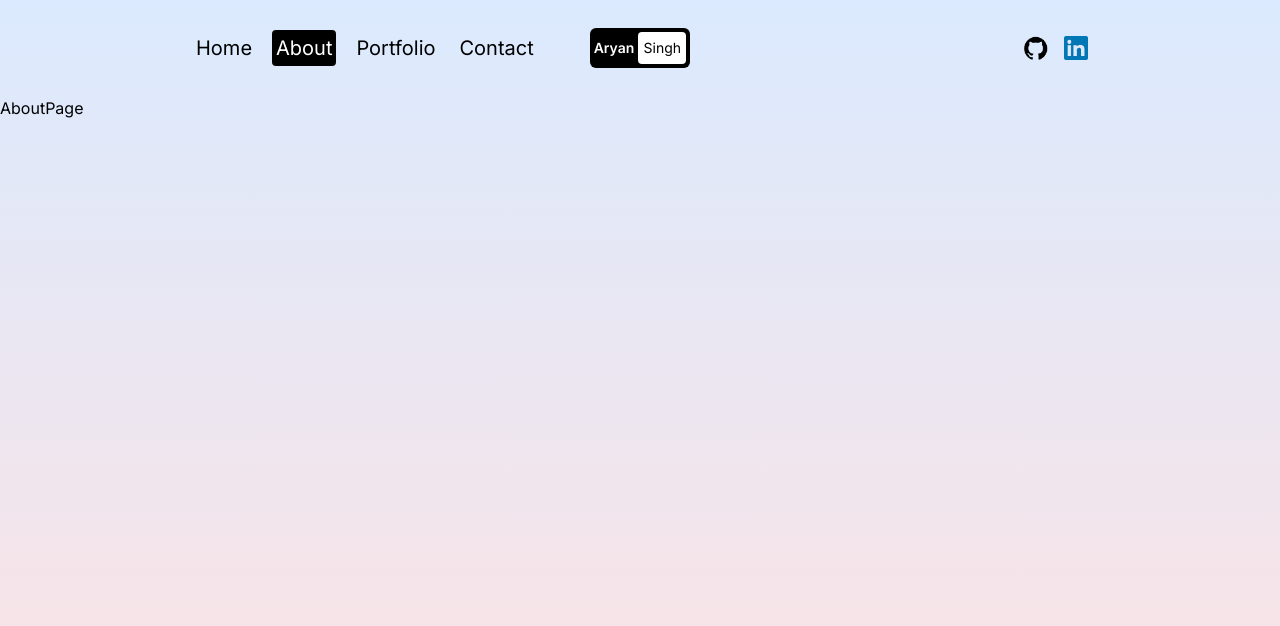
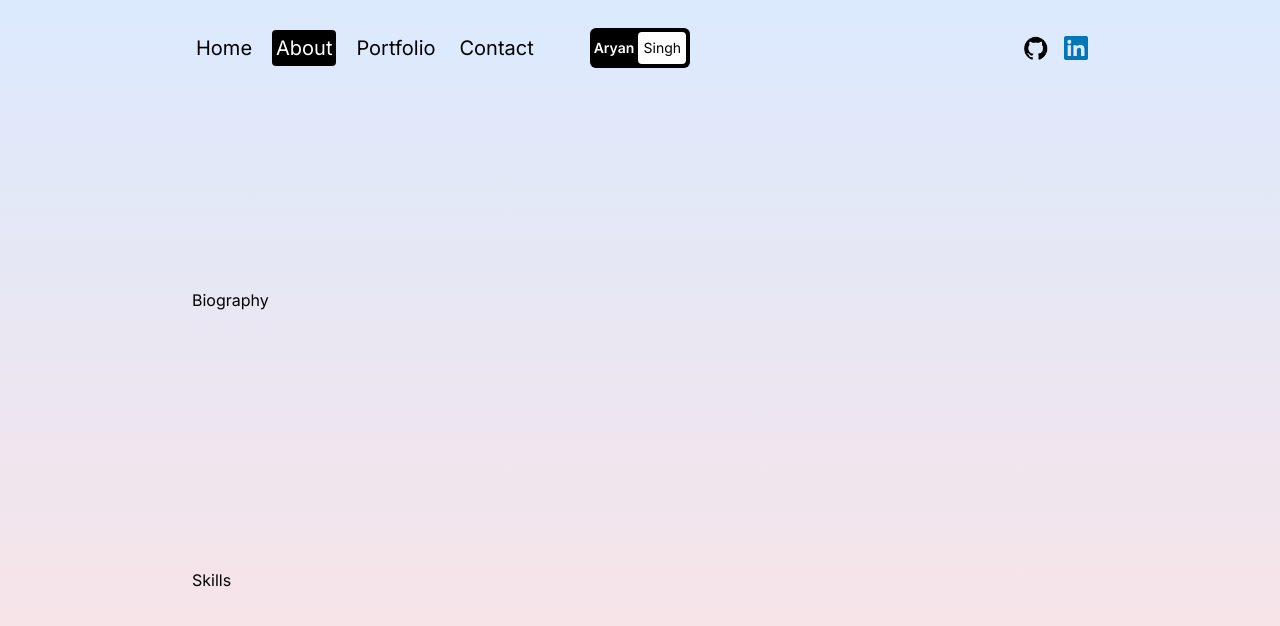
Before and after one commit to singhcoderX/portfolio, a Next.js app: page /about in a window 1280 px wide. Shown: the top 626 px of the page. Built offline with nearby package versions, Linux system fonts and the light colour scheme.

Commit message:
fixed container heights and added scroll

```diff
--- a/src/app/about/page.jsx
+++ b/src/app/about/page.jsx
@@ -1,8 +1,25 @@
 import React from "react";
-import PageWrapper from "../pageWrapper";
+import PageWrapper from "../../components/pageWrapper";
 
 const AboutPage = () => {
-  return <PageWrapper>AboutPage</PageWrapper>;
+  return (
+    <PageWrapper>
+      {/* CONTAINER */}
+      <div className="">
+        {/* Text Container  */}
+        <div className="p-4 sm:p-8 md:p-12 lg:p-20 xl:p-48 flex flex-col gap-24 md:gap-32 lg:gap-48 xl:gap-64">
+          {/* Biography Container  */}
+          <div className="">Biography</div>
+          {/* Skills Container  */}
+          <div className="">Skills</div>
+          {/* Experience Container  */}
+          <div className="">Experience</div>
+        </div>
+        {/* SVG Container  */}
+        <div className=""></div>
+      </div>
+    </PageWrapper>
+  );
 };
 
 export default AboutPage;
--- a/src/app/contact/page.jsx
+++ b/src/app/contact/page.jsx
@@ -1,5 +1,5 @@
 import React from "react";
-import PageWrapper from "../pageWrapper";
+import PageWrapper from "../../components/pageWrapper";
 
 const ContactPage = () => {
   return <PageWrapper>ContactPage</PageWrapper>;
--- a/src/app/page.jsx
+++ b/src/app/page.jsx
@@ -1,5 +1,5 @@
 import Image from "next/image";
-import PageWrapper from "./pageWrapper";
+import PageWrapper from "../components/pageWrapper";
 
 const Homepage = () => {
   return (
--- a/src/app/portfolio/page.jsx
+++ b/src/app/portfolio/page.jsx
@@ -1,5 +1,5 @@
 import React from "react";
-import PageWrapper from "../pageWrapper";
+import PageWrapper from "../../components/pageWrapper";
 
 const PortfolioPage = () => {
   return <PageWrapper>PortfolioPage</PageWrapper>;
--- a/src/components/transitionProvider.jsx
+++ b/src/components/transitionProvider.jsx
@@ -11,7 +11,7 @@ const TransitionProvider = ({ children }) => {
     <AnimatePresence mode="wait">
       <div
         key={pathName}
-        className="w-screen h-screen bg-gradient-to-b from-blue-100 to-red-100"
+        className="w-screen h-full bg-gradient-to-b from-blue-100 to-red-100"
       >
         <motion.div
           className="w-screen h-screen fixed bg-black rounded-b-[100px] z-40"
@@ -36,7 +36,9 @@ const TransitionProvider = ({ children }) => {
         <div className="h-24">
           <NavBar />
         </div>
-        <div className="h-[calc(100vh-6rem)]">{children}</div>
+        <div className="h-[calc(100vh-6rem)] overflow-hidden overflow-y-scroll">
+          {children}
+        </div>
       </div>
     </AnimatePresence>
   );
```
Also changed, not shown: src/components/pageWrapper.jsx (renamed from src/app/pageWrapper.jsx).
